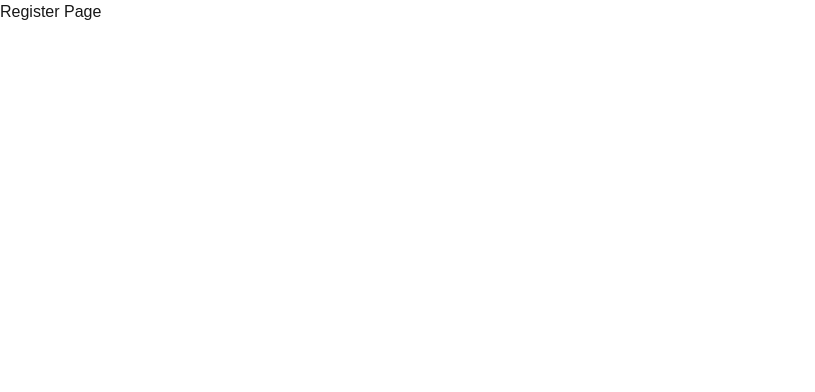
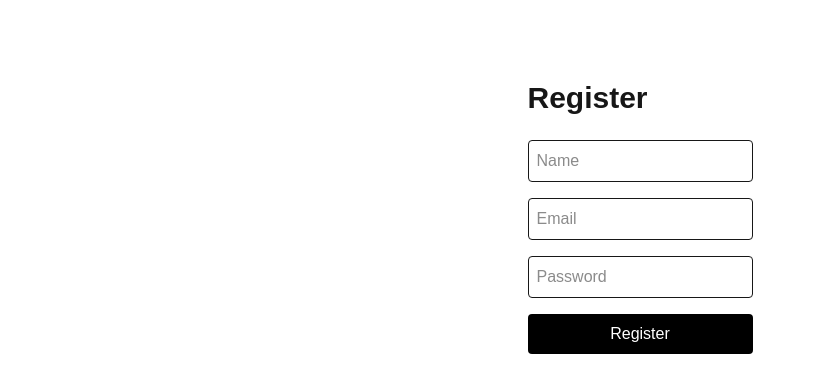
Before and after one commit to Anish-Gupta1/marketplace-clone, a Next.js app: page /register in a window 1280 px wide. Shown: the top 392 px of the page, without its empty margins (0-815 px from the left). Built offline with nearby package versions, Linux system fonts and the light colour scheme; no server answers.

Commit message:
fix auth

```diff
--- a/app/actions/auth.ts
+++ b/app/actions/auth.ts
@@ -1,24 +1,43 @@
 "use server";
 
 import bcrypt from "bcrypt";
+import { redirect } from "next/navigation";
+
 import { prisma } from "@/lib/prisma";
+import { registerSchema } from "@/lib/validations/auth";
 
 export async function registerUser(
-  name: string,
-  email: string,
-  password: string
+  formData: FormData
 ) {
-  const existingUser = await prisma.user.findUnique({
-    where: {
-      email,
-    },
+  const parsed = registerSchema.safeParse({
+    name: formData.get("name"),
+    email: formData.get("email"),
+    password: formData.get("password"),
   });
 
-  if (existingUser) {
-    throw new Error("User already exists");
+  if (!parsed.success) {
+    throw new Error(
+      parsed.error.issues[0].message
+    );
   }
 
-  const hashedPassword = await bcrypt.hash(password, 10);
+  const { name, email, password } = parsed.data;
+
+  const existingUser =
+    await prisma.user.findUnique({
+      where: {
+        email,
+      },
+    });
+
+  if (existingUser) {
+    throw new Error(
+      "User already exists"
+    );
+  }
+
+  const hashedPassword =
+    await bcrypt.hash(password, 12);
 
   await prisma.user.create({
     data: {
@@ -27,4 +46,5 @@ export async function registerUser(
       password: hashedPassword,
     },
   });
+  redirect("/login");
 }
--- a/app/register/page.tsx
+++ b/app/register/page.tsx
@@ -1,3 +1,46 @@
+import { registerUser } from "../actions/auth";
+
 export default function RegisterPage() {
-  return <div>Register Page</div>;
+  return (
+    <div className="max-w-md mx-auto mt-20">
+      <h1 className="text-3xl font-bold mb-6">
+        Register
+      </h1>
+
+      <form
+        action={registerUser}
+        className="flex flex-col gap-4"
+      >
+        <input
+          name="name"
+          placeholder="Name"
+          className="border p-2 rounded"
+          required
+        />
+
+        <input
+          name="email"
+          type="email"
+          placeholder="Email"
+          className="border p-2 rounded"
+          required
+        />
+
+        <input
+          name="password"
+          type="password"
+          placeholder="Password"
+          className="border p-2 rounded"
+          required
+        />
+
+        <button
+          type="submit"
+          className="bg-black text-white p-2 rounded"
+        >
+          Register
+        </button>
+      </form>
+    </div>
+  );
 }
--- /dev/null
+++ b/lib/validations/auth.ts
@@ -0,0 +1,9 @@
+import { z } from "zod";
+
+export const registerSchema = z.object({
+  name: z.string().min(2, "Name must be at least 2 characters"),
+
+  email: z.email(),
+
+  password: z.string().min(8, "Password must be at least 8 characters"),
+});
```
